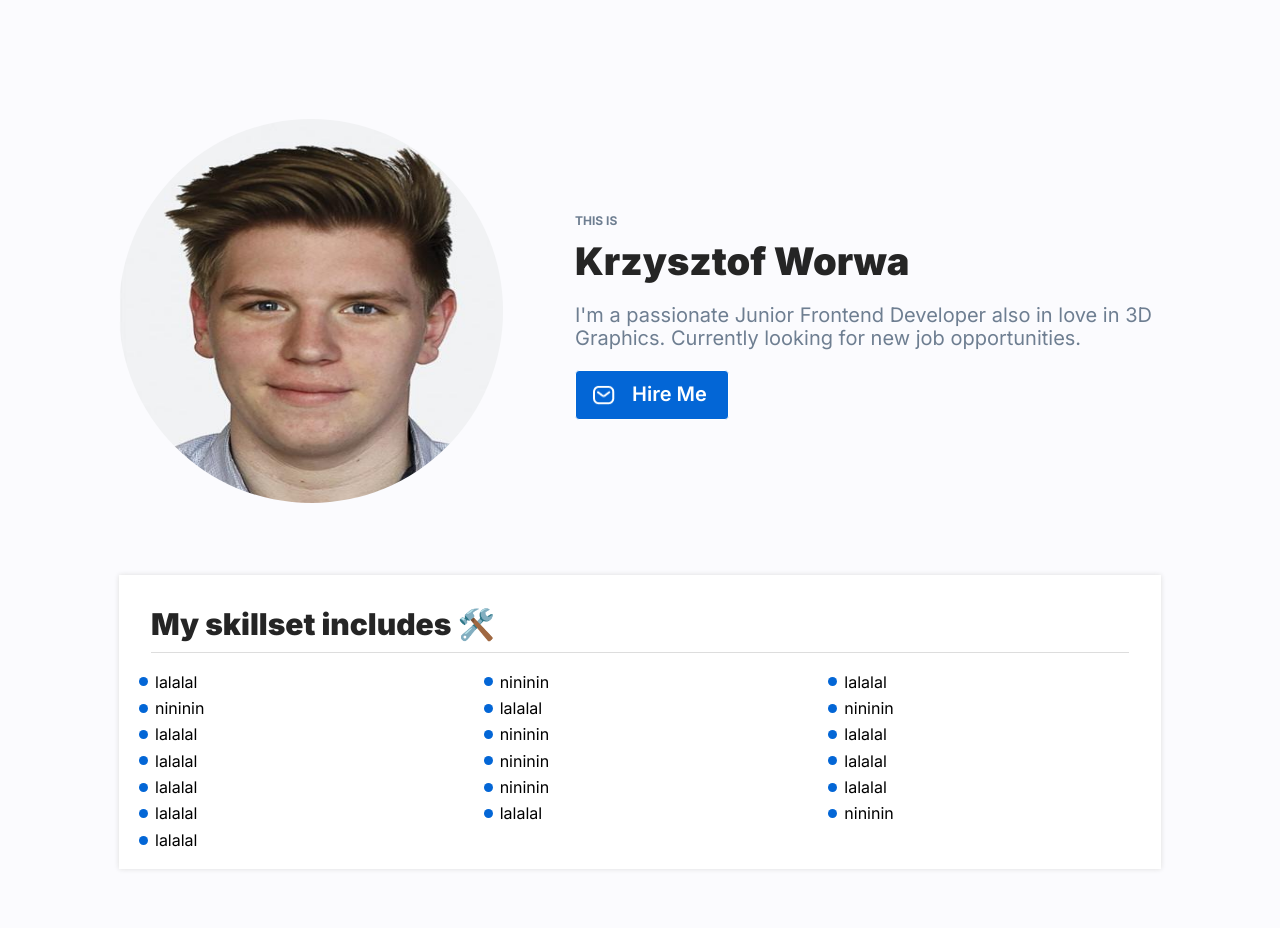
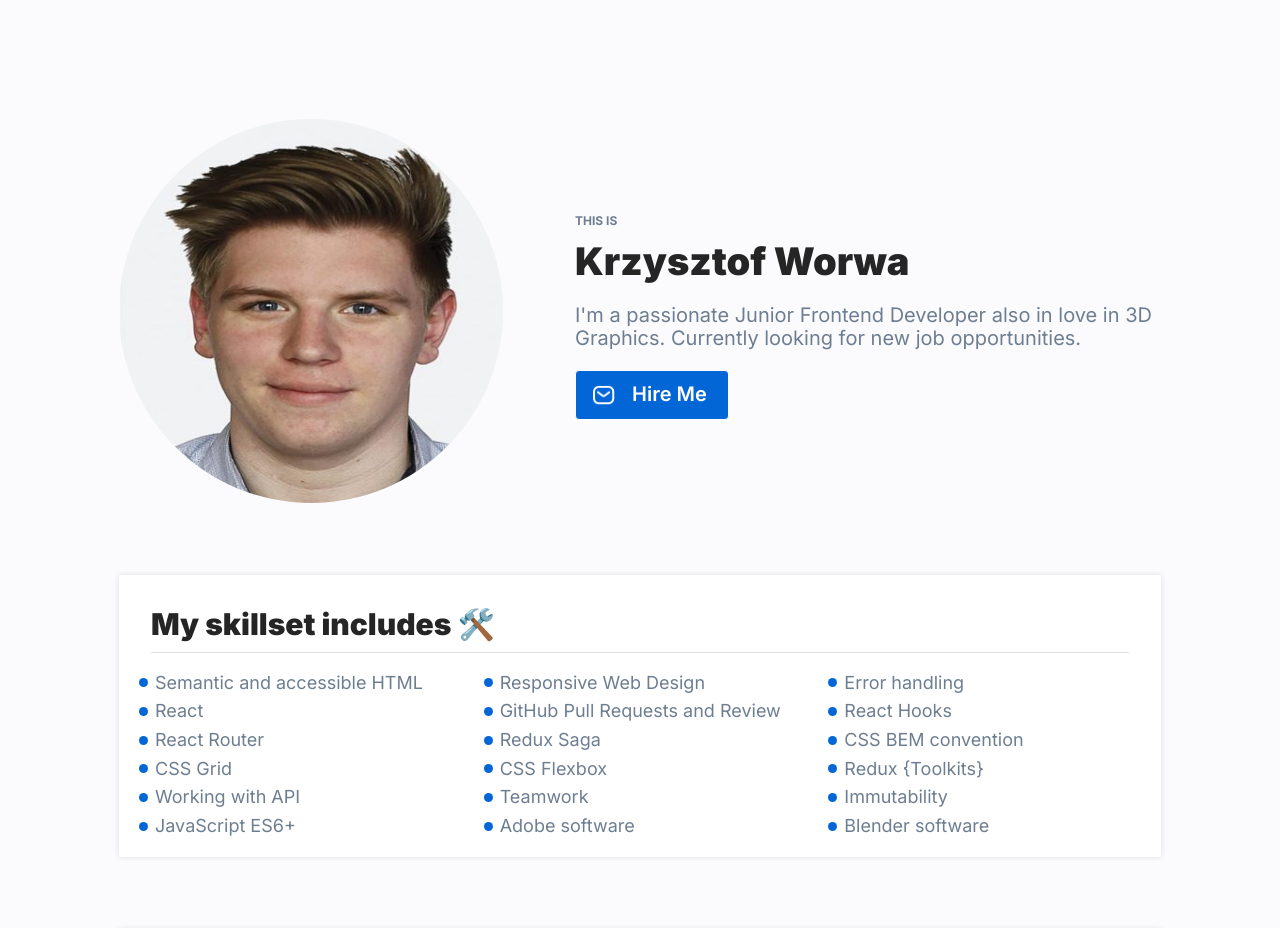
Before and after one commit to KrzysiekWorwa/personal-homepage, a React (Create React App) app: page / in a window 1280 px wide. Shown: the top 928 px of the page. Built offline with nearby package versions, Linux system fonts and the light colour scheme.

Commit message:
adding sills and styling it

```diff
--- a/src/App.js
+++ b/src/App.js
@@ -5,6 +5,7 @@ import { Container } from "./components/Container";
 import HeaderTile from "./components/HeaderTile/index";
 import Tile from "./components/Tile";
 import List from "./components/Tile/List";
+import { nextSkills, skills } from "./components/Tile/List/skillsData";
 
 function App() {
   return (
@@ -12,7 +13,8 @@ function App() {
       <GlobalStyle />
       <Container>
         <HeaderTile />
-        <Tile title="My skillset includes 🛠️" body={<List />}/>
+        <Tile title="My skillset includes 🛠️" body={<List skills={skills}/>}/>
+        <Tile  title="What I want to learn next 🚀" body={<List skills={nextSkills}/>}/>
       </Container>
     </ThemeProvider>
   );
--- a/src/Components/HeaderTile/styled.js
+++ b/src/Components/HeaderTile/styled.js
@@ -48,6 +48,10 @@ font-size: 20px;
 font-weight: 400;
 letter-spacing: 5%;
 color: ${({ theme }) => theme.colors.slateGray};
+
+@media (max-width: ${({ theme }) => theme.breakpoints.mobileMax}px) {
+        font-size: 17px;
+    }
 `;
 
 export const HeaderButton = styled.a`
--- a/src/Components/Tile/List/index.js
+++ b/src/Components/Tile/List/index.js
@@ -1,64 +1,12 @@
 import { StyledList, Item } from "./styled";
 
-const List = () => (
+const List = ({ skills }) => (
     <StyledList>
-        <Item>
-            lalalal
-        </Item>
-        <Item>
-            nininin
-        </Item>
-        <Item>
-            lalalal
-        </Item>
-        <Item>
-            nininin
-        </Item>
-        <Item>
-            lalalal
-        </Item>
-        <Item>
-            nininin
-        </Item>
-        <Item>
-            lalalal
-        </Item>
-        <Item>
-            nininin
-        </Item>
-        <Item>
-            lalalal
-        </Item>
-        <Item>
-            lalalal
-        </Item>
-        <Item>
-            nininin
-        </Item>
-        <Item>
-            lalalal
-        </Item>
-        <Item>
-            lalalal
-        </Item>
-        <Item>
-            nininin
-        </Item>
-        <Item>
-            lalalal
-        </Item>
-        <Item>
-            lalalal
-        </Item>
-        <Item>
-            lalalal
-        </Item>
-        <Item>
-            nininin
-        </Item>
-        <Item>
-            lalalal
-        </Item>
+        {skills.map(skill => (
+            <Item key={skill}>
+                {skill}
+            </Item>
+        ))}
     </StyledList>
 );
 
--- /dev/null
+++ b/src/Components/Tile/List/skillsData.js
@@ -0,0 +1,29 @@
+export const skills = [
+"Semantic and accessible HTML",
+"Responsive Web Design",
+"Error handling",
+"React",
+"GitHub Pull Requests and Review",
+"React Hooks",
+"React Router",
+"Redux Saga",
+"CSS BEM convention",
+"CSS Grid",
+"CSS Flexbox",
+"Redux {Toolkits}",
+"Working with API",
+"Teamwork",
+"Immutability",
+"JavaScript ES6+",
+"Adobe software",
+"Blender software",
+];
+
+export const nextSkills = [
+    "Python",
+    "Bash",
+    "Docker",
+    "Grafana",
+    "Sentry",
+    "Backend"
+];
--- a/src/Components/Tile/List/styled.js
+++ b/src/Components/Tile/List/styled.js
@@ -8,6 +8,13 @@ export const StyledList = styled.ul`
     display: grid;
     grid-gap: 8px 32px;
     grid-template-columns: repeat(3, 1fr);
+    font-size: 18px;
+    color: ${({theme}) => theme.colors.slateGray};
+
+    @media (max-width: ${({ theme }) => theme.breakpoints.mobileMax}px) {
+        font-size: 14px;
+        grid-template-columns: 1fr;
+    }
 `;
 
 export const Item = styled.li`
--- a/src/Components/Tile/styled.js
+++ b/src/Components/Tile/styled.js
@@ -4,6 +4,10 @@ export const SectionBody = styled.section`
     background-color: ${({ theme }) => theme.colors.white};
     margin: 72px 0px;
     box-shadow: 0 0 5px #ddd;
+
+    @media (max-width: ${({ theme }) => theme.breakpoints.mobileMax}px) {
+        margin: 48px 0px;
+    }
 `;
 
 export const SectionHeader = styled.header`
@@ -23,6 +27,10 @@ export const SectionTitle = styled.h2`
     font-weight: 900;
     color: ${({theme}) => theme.colors.mineShaft};
     margin: 0;
+
+    @media (max-width: ${({ theme }) => theme.breakpoints.mobileMax}px) {
+        font-size: 18px;;
+    }
 `;
 
 export const Body = styled.div`
```
